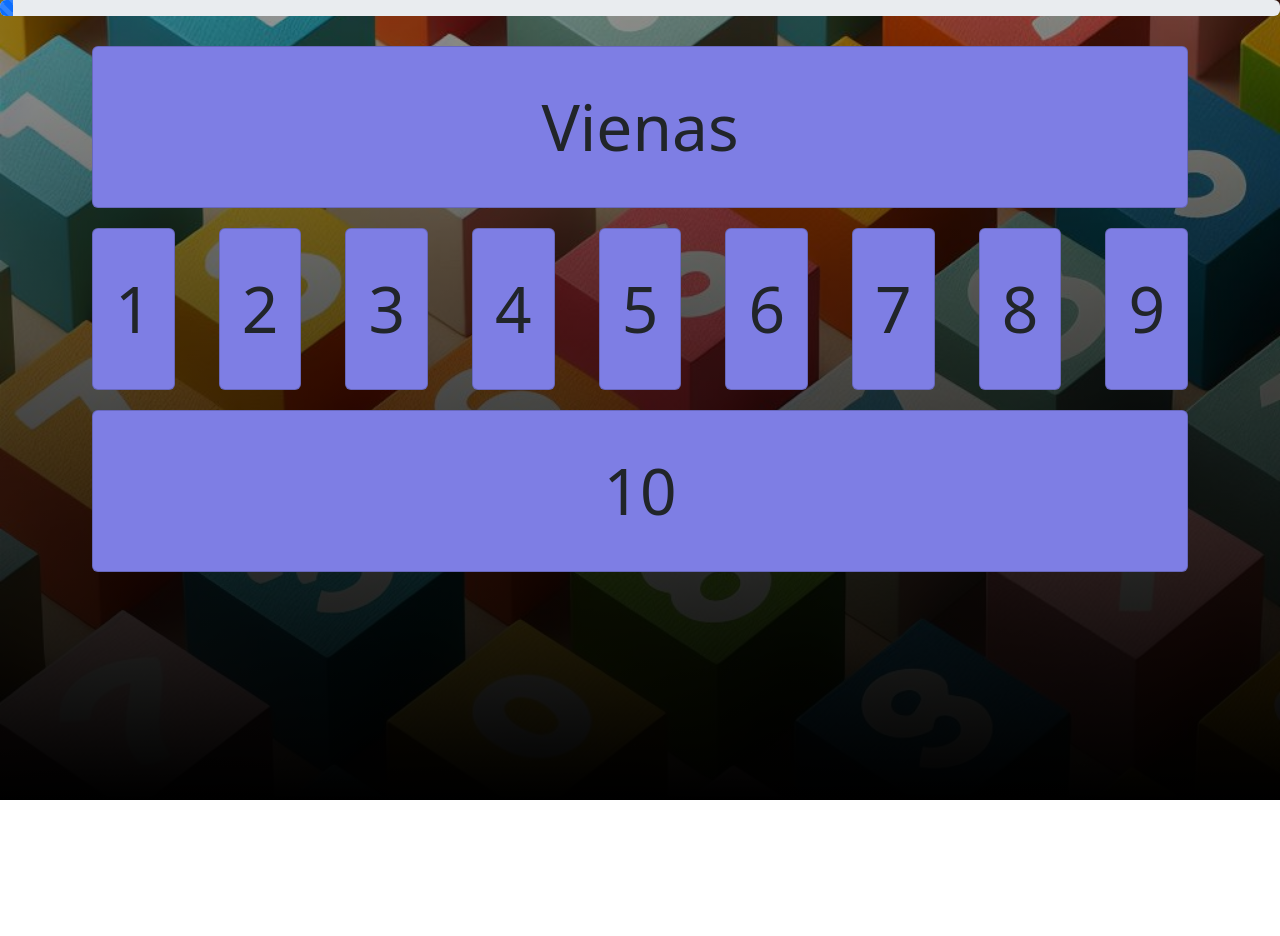
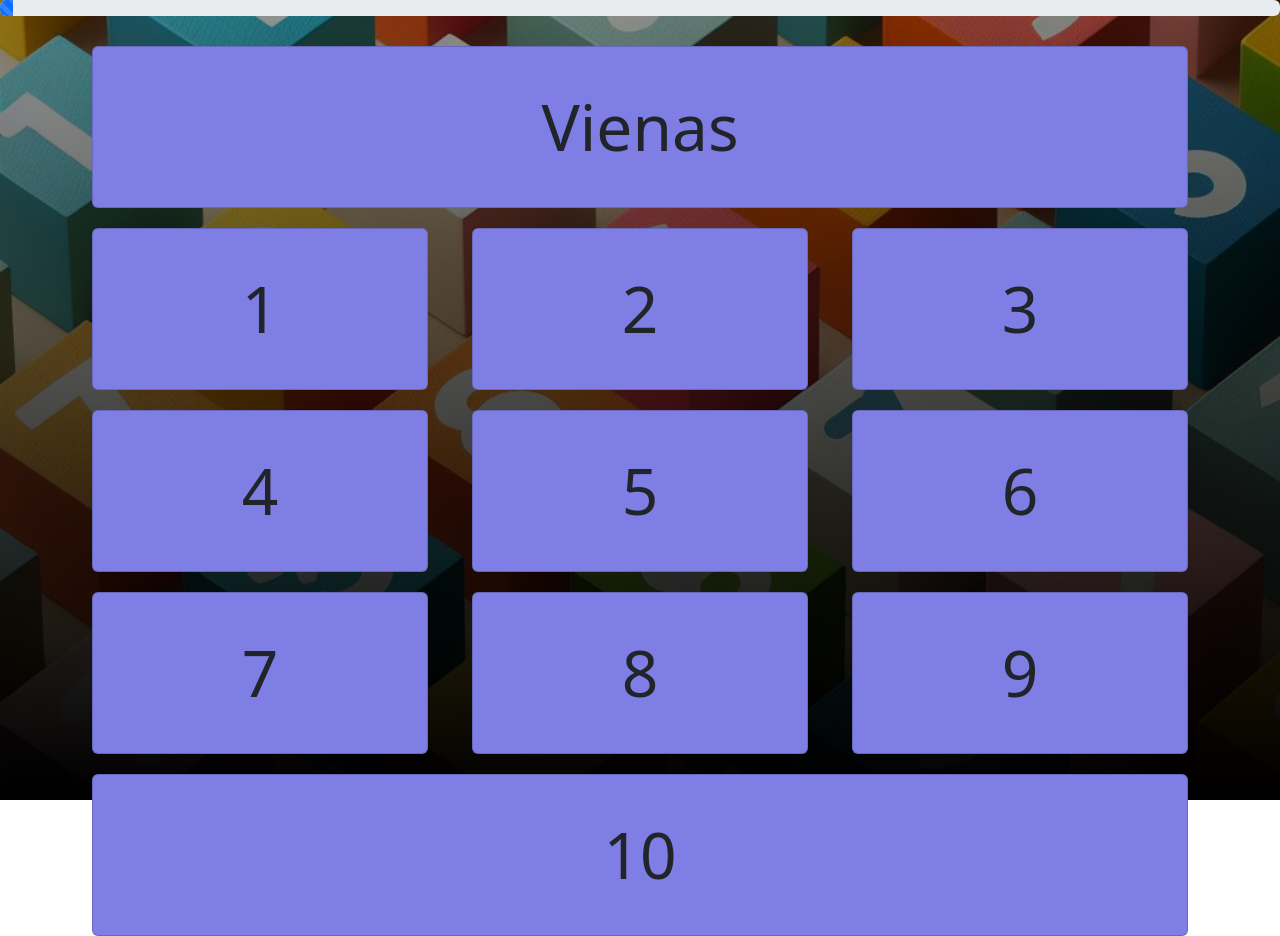
Before and after one commit to Deividas-Kozlovas/learning-games, a React (Create React App) app: page /find-numbers-up-to-ten in a window 1280 px wide. Before the commit the page ends 800 px from the top, so only its background shows below. Built offline with nearby package versions, Linux system fonts and the light colour scheme.

Commit message:
implemented chunk function taht it will split array into 3 rows to make layout 3row 3col

```diff
--- a/src/Pages/Games/NumberGames/FindNumbersUpToTen/FindNumbersUpToTen.tsx
+++ b/src/Pages/Games/NumberGames/FindNumbersUpToTen/FindNumbersUpToTen.tsx
@@ -8,6 +8,18 @@ import {
 } from "./FindNumversUpToTenData.tsx";
 
 const FindNumbersUpToTen = () => {
+  const CARDS_PER_ROW = 3;
+
+  const chunkArray = <T,>(array: T[], chunkSize: number): T[][] => {
+    const result: T[][] = [];
+    for (let i = 0; i < array.length; i += chunkSize) {
+      result.push(array.slice(i, i + chunkSize));
+    }
+    return result;
+  };
+
+  const numbersChunks = chunkArray<number>(numbersToShowOnCards, CARDS_PER_ROW);
+
   return (
     <div className="background">
       <ProgressBar animated now={1} />
@@ -21,10 +33,11 @@ const FindNumbersUpToTen = () => {
             </Card>
           </Col>
         </Row>
-        <Row>
-          {numbersToShowOnCards.map((card, rowIndex) => (
-            <Col>
-              <Card key={`card-${rowIndex}`}>
+        {numbersChunks.map((chunk, rowIndex) => (
+          <Row key={`row-${rowIndex}`}>
+            {chunk.map((card, cardIndex) => (
+              <Col key={`card-${rowIndex}-${cardIndex}`}>
+                <Card>
                   <Card.Body>
                     <Card.Text>{card}</Card.Text>
                   </Card.Body>
@@ -32,6 +45,7 @@ const FindNumbersUpToTen = () => {
               </Col>
             ))}
           </Row>
+        ))}
       </Container>
     </div>
   );
```
Lines whose indentation alone changed are shown as unchanged.
